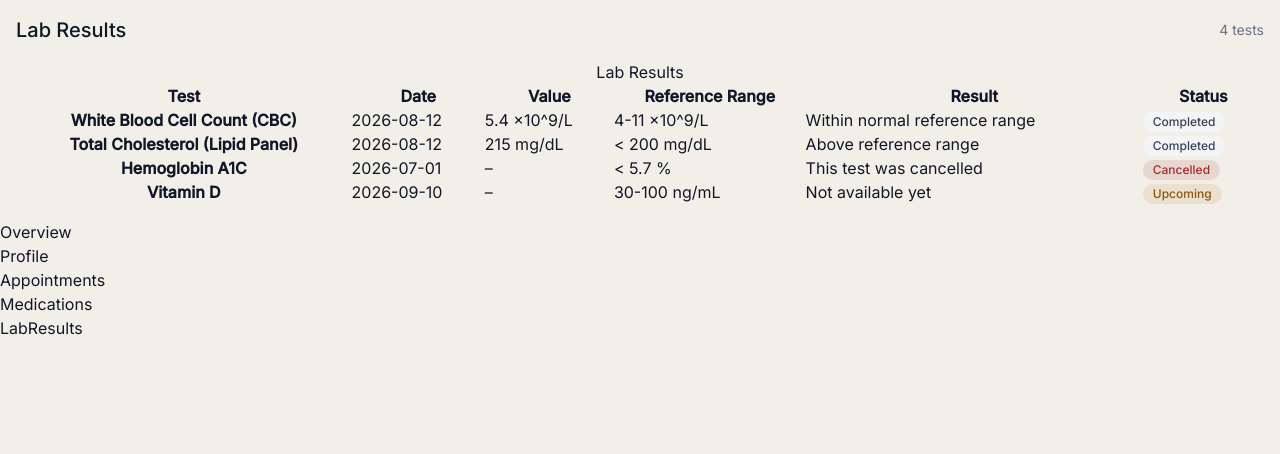
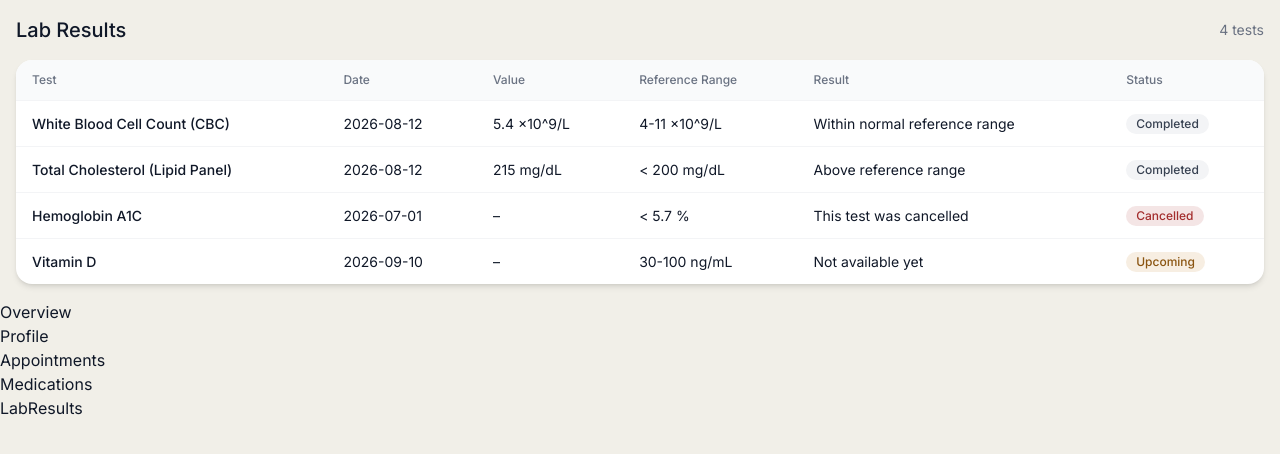
Before and after one commit to HasanAljaf/PatientDashboard, a Next.js app in the folder patient-dashboard/: page / in a window 1280 px wide. Both pictures are taken after a click on the button "LabResults". Shown: the top 454 px of the page. Built offline with nearby package versions, Linux system fonts and the light colour scheme.

Commit message:
completed styles for desktop tables:

```diff
--- a/patient-dashboard/app/components/AppointmentManager.tsx
+++ b/patient-dashboard/app/components/AppointmentManager.tsx
@@ -125,31 +125,72 @@ export default function AppointmentManager({
           </ul>
 
           {/* Desktop view: hidden below md */}
-          <table className="hidden md:table">
+          <div className="hidden md:block overflow-x-auto rounded-2xl bg-white shadow-md">
+            <table className="w-full text-sm">
               {/* table header */}
-            <thead>
+              <thead className="bg-gray-50">
                 <tr>
-                <th>Provider</th>
-                <th>Specialty</th>
-                <th>Date</th>
-                <th>Time</th>
-                <th>Location</th>
-                <th>Status</th>
+                  <th
+                    className="px-4 py-3 text-left text-xs font-medium text-gray-500"
+                    scope="col"
+                  >
+                    Provider
+                  </th>
+                  <th
+                    className="px-4 py-3 text-left text-xs font-medium text-gray-500"
+                    scope="col"
+                  >
+                    Specialty
+                  </th>
+                  <th
+                    className="px-4 py-3 text-left text-xs font-medium text-gray-500"
+                    scope="col"
+                  >
+                    Date
+                  </th>
+                  <th
+                    className="px-4 py-3 text-left text-xs font-medium text-gray-500"
+                    scope="col"
+                  >
+                    Time
+                  </th>
+                  <th
+                    className="px-4 py-3 text-left text-xs font-medium text-gray-500"
+                    scope="col"
+                  >
+                    Location
+                  </th>
+                  <th
+                    className="px-4 py-3 text-left text-xs font-medium text-gray-500"
+                    scope="col"
+                  >
+                    Status
+                  </th>
+                  <th
+                    className="px-4 py-3 text-right text-xs font-medium text-gray-500"
+                    scope="col"
+                  >
+                    Actions
+                  </th>
                 </tr>
               </thead>
               {/* table body */}
               <tbody>
                 {appointments.map((a) => (
-                <tr key={a.id}>
-                  <td>{a.provider}</td>
-                  <td>{a.specialty}</td>
-                  <td>{a.date}</td>
-                  <td>{a.time}</td>
-                  <td>{a.location}</td>
-                  <td>
+                  <tr
+                    className="border-t border-gray-100 hover:bg-gray-50"
+                    key={a.id}
+                  >
+                    <td className="px-4 py-3">{a.provider}</td>
+                    <td className="px-4 py-3">{a.specialty}</td>
+                    <td className="px-4 py-3">{a.date}</td>
+                    <td className="px-4 py-3">{a.time}</td>
+                    <td className="px-4 py-3">{a.location}</td>
+                    <td className="px-4 py-3">
                       <StatusBadge status={a.status} />
                     </td>
-                  <td>
+                    <td className="px-4 py-3">
+                      <div className="flex justify-end gap-2">
                         <Button
                           aria-label={`Edit appointment for ${a.provider}`}
                           onClick={() => handleEditClick(a.id)}
@@ -157,8 +198,6 @@ export default function AppointmentManager({
                         >
                           Edit
                         </Button>
-                  </td>
-                  <td>
                         <Button
                           aria-label={`Delete appointment for ${a.provider}`}
                           onClick={() => handleDeleteClick(a.id)}
@@ -166,11 +205,13 @@ export default function AppointmentManager({
                         >
                           Delete
                         </Button>
+                      </div>
                     </td>
                   </tr>
                 ))}
               </tbody>
             </table>
+          </div>
         </>
       )}
 
--- a/patient-dashboard/app/components/LabResults.tsx
+++ b/patient-dashboard/app/components/LabResults.tsx
@@ -48,44 +48,84 @@ export default function LabResults({ labResults }: LabResultsProps) {
             ))}
           </ul>
           {/* Desktop View */}
-          <table className="hidden md:table">
-            <caption>Lab Results</caption>
-            <thead>
+          <div className="hidden md:block overflow-x-auto rounded-2xl bg-white shadow-md">
+            <table className="w-full text-sm">
+              <caption className="sr-only">Lab Results</caption>
+              <thead className="bg-gray-50">
                 <tr>
-                <th scope="col">Test</th>
-                <th scope="col">Date</th>
-                <th scope="col">Value</th>
-                <th scope="col">Reference Range</th>
-                <th scope="col">Result</th>
-                <th scope="col">Status</th>
+                  <th
+                    className="px-4 py-3 text-left text-xs font-medium text-gray-500"
+                    scope="col"
+                  >
+                    Test
+                  </th>
+                  <th
+                    className="px-4 py-3 text-left text-xs font-medium text-gray-500"
+                    scope="col"
+                  >
+                    Date
+                  </th>
+                  <th
+                    className="px-4 py-3 text-left text-xs font-medium text-gray-500"
+                    scope="col"
+                  >
+                    Value
+                  </th>
+                  <th
+                    className="px-4 py-3 text-left text-xs font-medium text-gray-500"
+                    scope="col"
+                  >
+                    Reference Range
+                  </th>
+                  <th
+                    className="px-4 py-3 text-left text-xs font-medium text-gray-500"
+                    scope="col"
+                  >
+                    Result
+                  </th>
+                  <th
+                    className="px-4 py-3 text-left text-xs font-medium text-gray-500"
+                    scope="col"
+                  >
+                    Status
+                  </th>
                 </tr>
               </thead>
               <tbody>
                 {labResults.map((result) => (
-                <tr key={result.id}>
-                  <th scope="row">{result.testName}</th>
-                  <td>{result.date}</td>
-                  <td>
+                  <tr
+                    className="border-t border-gray-100 hover:bg-gray-50"
+                    key={result.id}
+                  >
+                    <th className="px-4 py-3 text-left font-medium" scope="row">
+                      {result.testName}
+                    </th>
+                    <td className="px-4 py-3">{result.date}</td>
+                    <td className="px-4 py-3">
                       {result.status === 'completed'
                         ? result.value + ' ' + result.unit
                         : '–'}
                     </td>
-                  <td>{formatRange(result.referenceRange, result.unit)}</td>
-                  <td>
+                    <td className="px-4 py-3">
+                      {formatRange(result.referenceRange, result.unit)}
+                    </td>
+                    <td className="px-4 py-3">
                       {result.status === 'completed' &&
                         getRangeLabel(
                           getRangeFlag(result.value, result.referenceRange)
                         )}
                       {result.status === 'upcoming' && 'Not available yet'}
-                    {result.status === 'cancelled' && 'This test was cancelled'}
+                      {result.status === 'cancelled' &&
+                        'This test was cancelled'}
                     </td>
-                  <td>
+                    <td className="px-4 py-3">
                       <StatusBadge status={result.status} />
                     </td>
                   </tr>
                 ))}
               </tbody>
             </table>
+          </div>
         </>
       )}
     </div>
--- a/patient-dashboard/app/components/MedicationManager.tsx
+++ b/patient-dashboard/app/components/MedicationManager.tsx
@@ -122,31 +122,72 @@ export default function MedicationManager({
           </ul>
 
           {/* Desktop view: hidden below md */}
-          <table className="hidden md:table">
+          <div className="hidden md:block overflow-x-auto rounded-2xl bg-white shadow-md">
+            <table className="w-full text-sm">
               {/* table header */}
-            <thead>
+              <thead className="bg-gray-50">
                 <tr>
-                <th>Name</th>
-                <th>Dosage</th>
-                <th>Frequency</th>
-                <th>Prescriber</th>
-                <th>Start Date</th>
-                <th>Status</th>
+                  <th
+                    className="px-4 py-3 text-left text-xs font-medium text-gray-500"
+                    scope="col"
+                  >
+                    Name
+                  </th>
+                  <th
+                    className="px-4 py-3 text-left text-xs font-medium text-gray-500"
+                    scope="col"
+                  >
+                    Dosage
+                  </th>
+                  <th
+                    className="px-4 py-3 text-left text-xs font-medium text-gray-500"
+                    scope="col"
+                  >
+                    Frequency
+                  </th>
+                  <th
+                    className="px-4 py-3 text-left text-xs font-medium text-gray-500"
+                    scope="col"
+                  >
+                    Prescriber
+                  </th>
+                  <th
+                    className="px-4 py-3 text-left text-xs font-medium text-gray-500"
+                    scope="col"
+                  >
+                    Start Date
+                  </th>
+                  <th
+                    className="px-4 py-3 text-left text-xs font-medium text-gray-500"
+                    scope="col"
+                  >
+                    Status
+                  </th>
+                  <th
+                    className="px-4 py-3 text-right text-xs font-medium text-gray-500"
+                    scope="col"
+                  >
+                    Actions
+                  </th>
                 </tr>
               </thead>
               {/* table body */}
               <tbody>
                 {medications.map((m) => (
-                <tr key={m.id}>
-                  <td>{m.name}</td>
-                  <td>{m.dosage}</td>
-                  <td>{m.frequency}</td>
-                  <td>{m.prescribedBy}</td>
-                  <td>{m.startDate}</td>
-                  <td>
+                  <tr
+                    className="border-t border-gray-100 hover:bg-gray-50"
+                    key={m.id}
+                  >
+                    <td className="px-4 py-3">{m.name}</td>
+                    <td className="px-4 py-3">{m.dosage}</td>
+                    <td className="px-4 py-3">{m.frequency}</td>
+                    <td className="px-4 py-3">{m.prescribedBy}</td>
+                    <td className="px-4 py-3">{m.startDate}</td>
+                    <td className="px-4 py-3">
                       <StatusBadge status={m.status} />
                     </td>
-                  <td>
+                    <td className="px-4 py-3">
+                      <div className="flex justify-end gap-2">
                         <Button
                           aria-label={`Edit medication for ${m.name}`}
                           onClick={() => handleEditClick(m.id)}
@@ -154,8 +195,6 @@ export default function MedicationManager({
                         >
                           Edit
                         </Button>
-                  </td>
-                  <td>
                         <Button
                           aria-label={`Delete medication for ${m.name}`}
                           onClick={() => handleDeleteClick(m.id)}
@@ -163,11 +202,13 @@ export default function MedicationManager({
                         >
                           Delete
                         </Button>
+                      </div>
                     </td>
                   </tr>
                 ))}
               </tbody>
             </table>
+          </div>
         </>
       )}
 
```
Lines whose indentation alone changed are shown as unchanged.
